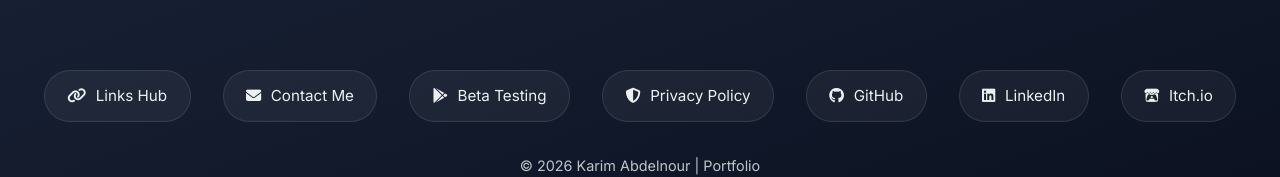
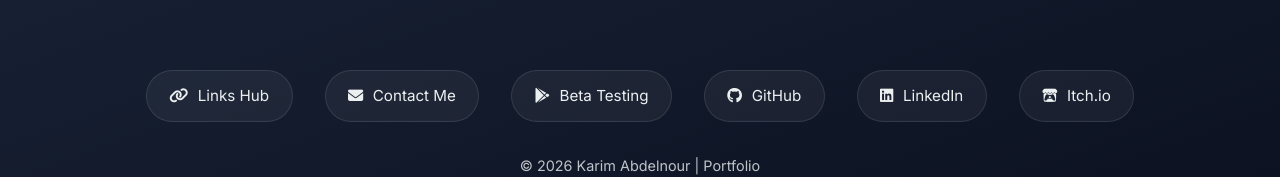
Before and after one commit to karimuq/Website-files, a plain HTML site: page projects.html in a window 1280 px wide. Shown: the part 904-1081 px from the top of the page. Drawn offline with Linux system fonts and the light colour scheme.

Commit message:
fix: remove final privacy footer entry Remove the remaining multiline Privacy Policy link from the Projects page footer.\n\n

```diff
--- a/projects.html
+++ b/projects.html
@@ -172,10 +172,6 @@
       <a href="testing.html">
         <i class="fa-brands fa-google-play"></i> Beta Testing
       </a>
-      <a href="privacy.html">
-        <i class="fa-solid fa-shield-halved"></i> Privacy Policy
-      </a>
-
       <a href="https://github.com/karimuq" target="_blank">
         <i class="fa-brands fa-github"></i> GitHub
       </a>
```
